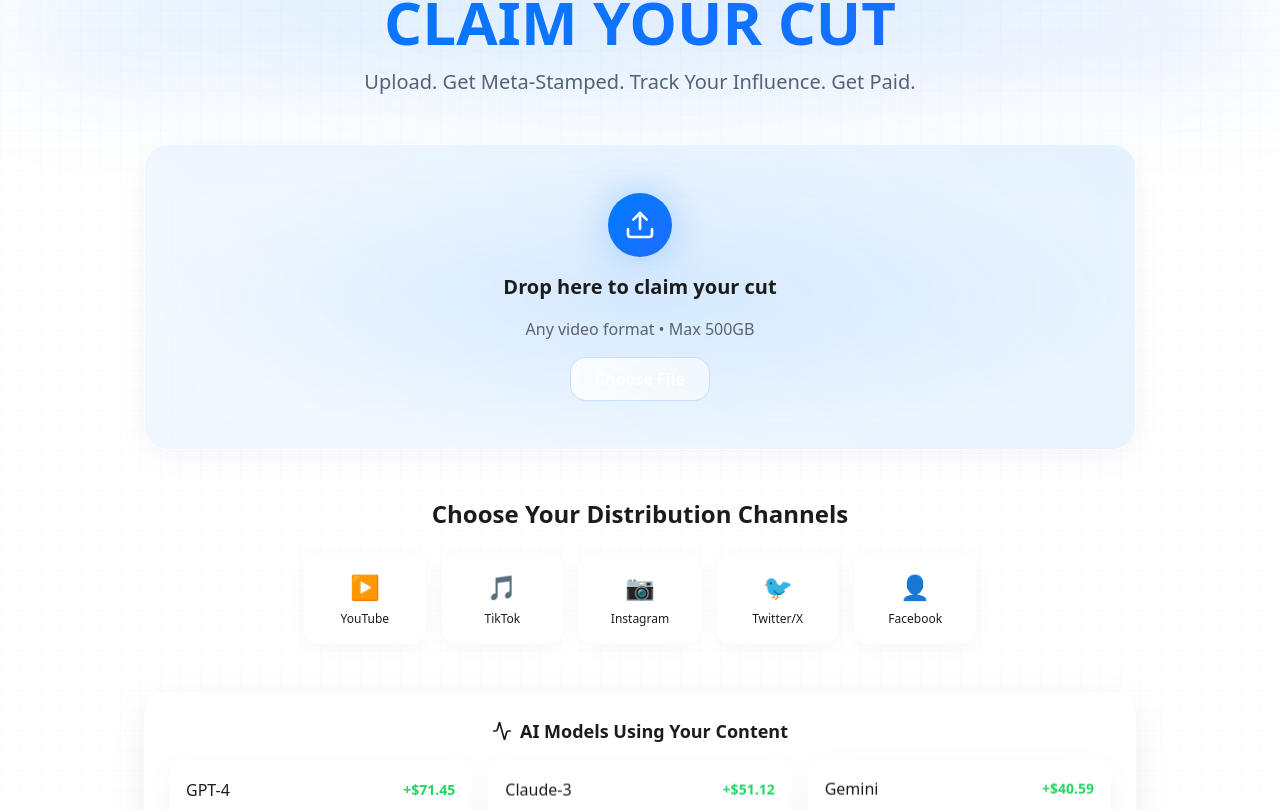
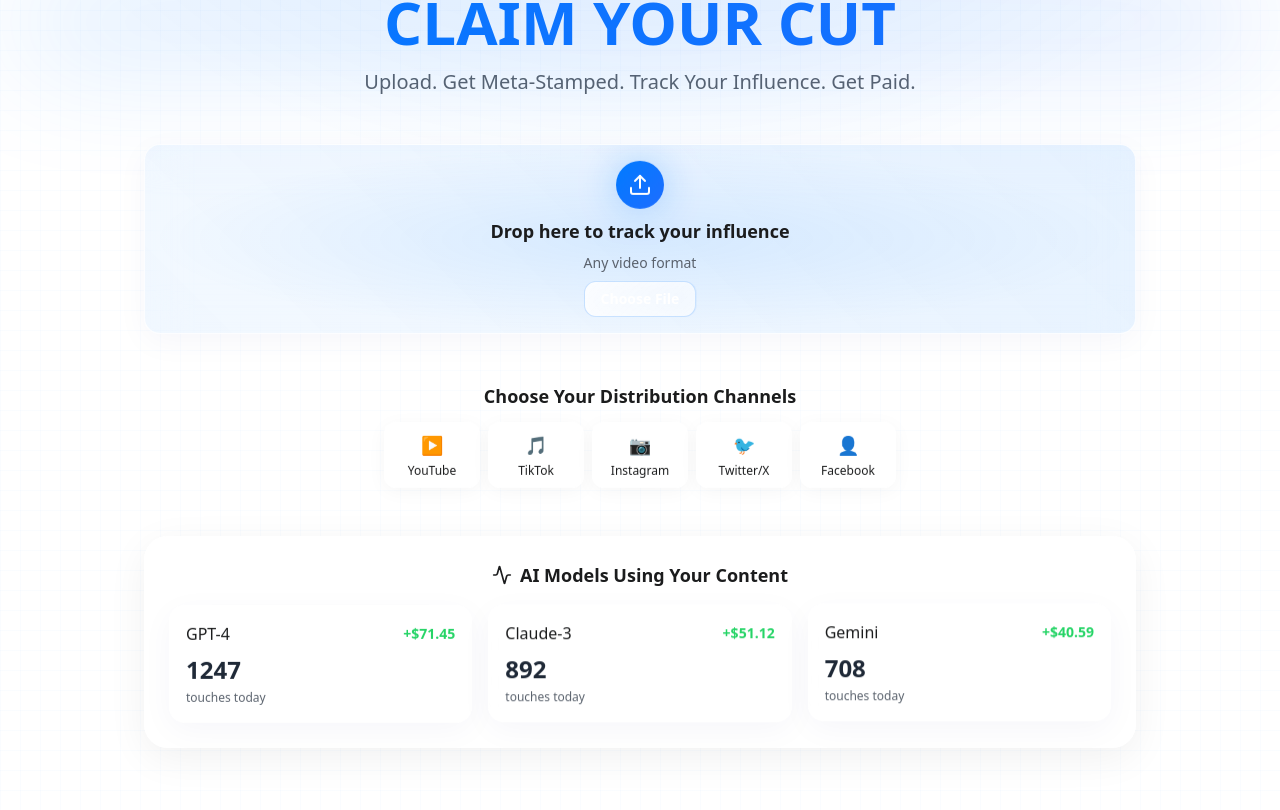
Before and after one commit to Christebob/Meta-Stamp, a React (Vite) app: page / in a window 1280 px wide. Shown: the part 610-1420 px from the top of the page. Built offline with nearby package versions, Linux system fonts and the light colour scheme.

Commit message:
Refactor upload section
Remove file size limit and update upload text. Adjust sizing of upload and distribution channel sections.

```diff
--- a/src/pages/Index.tsx
+++ b/src/pages/Index.tsx
@@ -139,16 +139,16 @@ const Index = () => {
 
         {/* Upload Zone */}
         <div className="text-center">
-          <Card className="glass-panel border-0 rounded-3xl particle-border overflow-hidden">
-            <CardContent className="p-12 relative">
+          <Card className="glass-panel border-0 rounded-2xl particle-border overflow-hidden">
+            <CardContent className="p-4 relative">
               <div className="light-rays absolute inset-0" />
-              <div className="relative z-10 flex flex-col items-center space-y-4">
-                <div className="w-16 h-16 bg-gradient-creator rounded-full flex items-center justify-center glow-primary floating">
-                  <Upload className="w-8 h-8 text-white" />
+              <div className="relative z-10 flex flex-col items-center space-y-2">
+                <div className="w-12 h-12 bg-gradient-creator rounded-full flex items-center justify-center glow-primary floating">
+                  <Upload className="w-6 h-6 text-white" />
                 </div>
-                <h3 className="text-xl font-semibold">Drop here to claim your cut</h3>
-                <p className="text-muted-foreground">Any video format • Max 500GB</p>
-                <Button size="lg" className="btn-futuristic px-6 py-4 text-base font-semibold rounded-2xl">
+                <h3 className="text-lg font-semibold">Drop here to track your influence</h3>
+                <p className="text-sm text-muted-foreground">Any video format</p>
+                <Button size="sm" className="btn-futuristic px-4 py-2 text-sm font-semibold rounded-xl">
                   Choose File
                 </Button>
               </div>
@@ -158,21 +158,21 @@ const Index = () => {
 
         {/* Platform Selector */}
         <div className="text-center">
-          <h2 className="text-2xl font-bold mb-6">Choose Your Distribution Channels</h2>
+          <h2 className="text-lg font-bold mb-3">Choose Your Distribution Channels</h2>
 
-          <div className="grid grid-cols-3 md:grid-cols-5 gap-4 max-w-2xl mx-auto">
+          <div className="grid grid-cols-5 gap-2 max-w-lg mx-auto">
             {platforms.map((platform) => (
               <Card
                 key={platform.name}
-                className={`glass-panel border-0 rounded-2xl cursor-pointer transition-smooth hover:scale-105 floating shadow-floating ${
+                className={`glass-panel border-0 rounded-xl cursor-pointer transition-smooth hover:scale-105 floating shadow-floating ${
                   selectedPlatforms.includes(platform.name)
                     ? 'glow-primary'
                     : 'hover:glow-primary'
                 }`}
                 onClick={() => togglePlatform(platform.name)}
               >
-                <CardContent className="p-4 text-center">
-                  <div className="text-2xl mb-2">{platform.icon}</div>
+                <CardContent className="p-2 text-center">
+                  <div className="text-lg mb-1">{platform.icon}</div>
                   <p className="text-xs font-medium">{platform.name}</p>
                 </CardContent>
               </Card>
```
